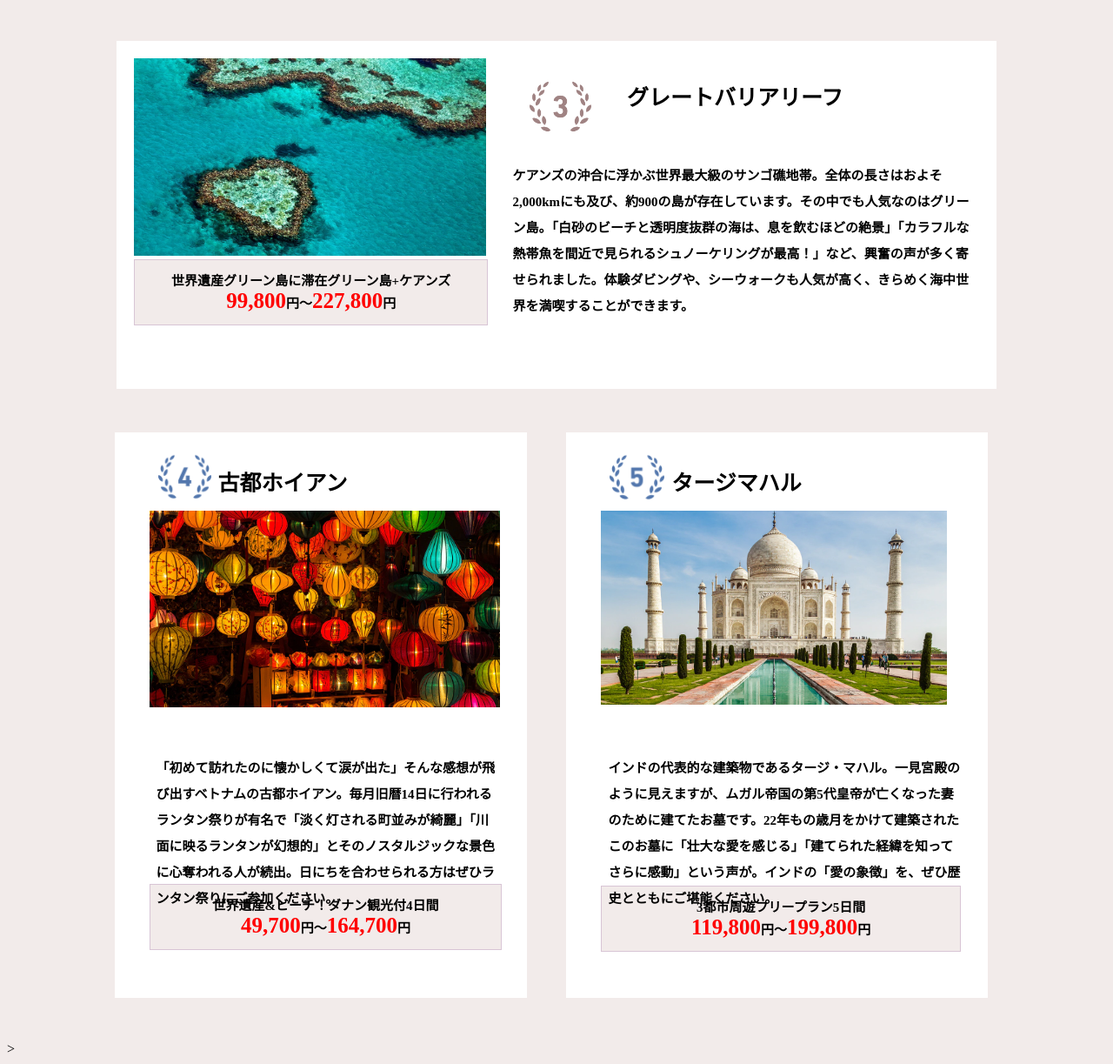
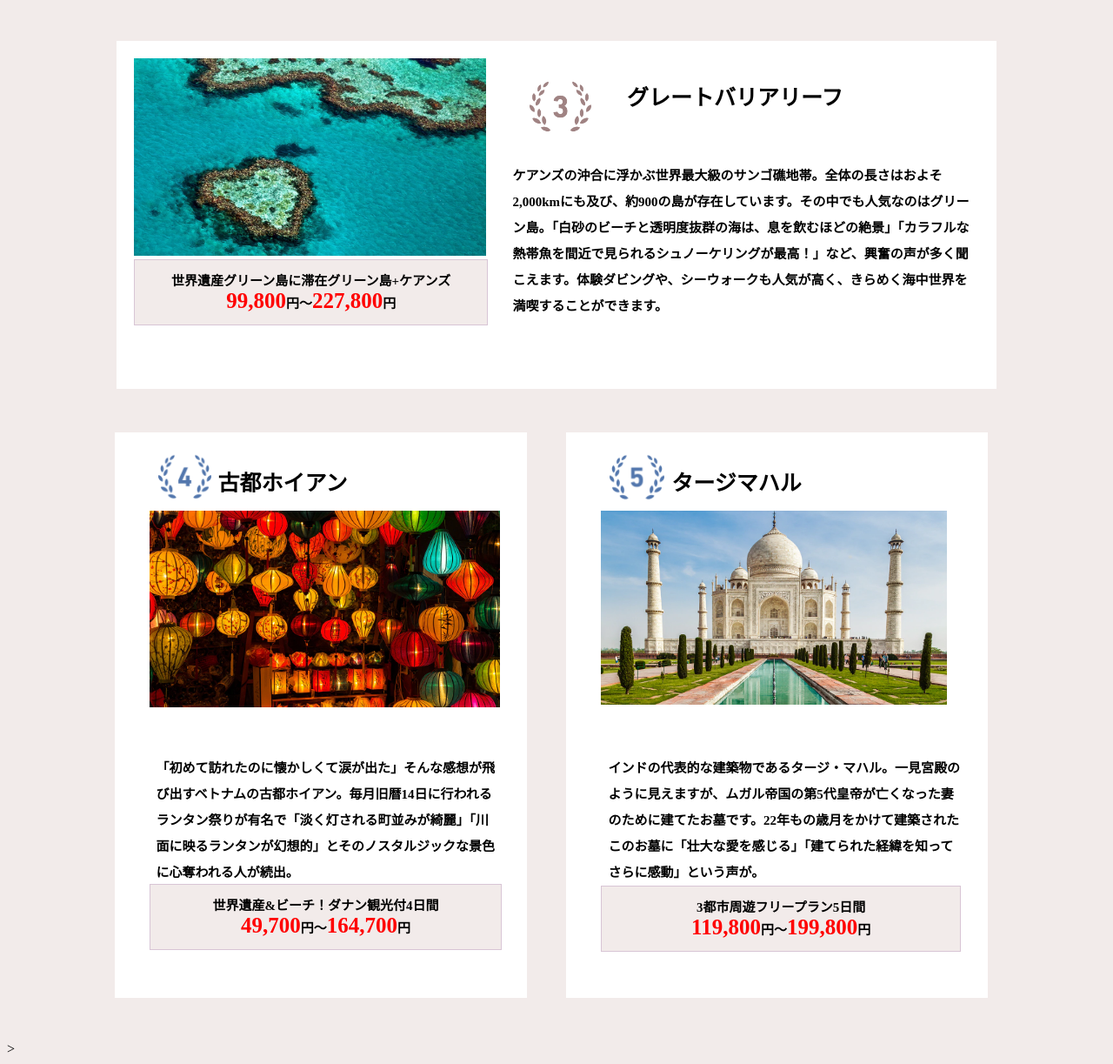
Before and after one commit to hasy84/portfolio, a plain HTML site: page index.html in a window 1280 px wide. Shown: the part 1628-2851 px from the top of the page at 87% size. Drawn offline with Linux system fonts and the light colour scheme.

Commit message:
Update index.html

```diff
--- a/index.html
+++ b/index.html
@@ -33,7 +33,7 @@
         <div class="rankimage">
             <img src="rank01.png">
             <h3>モンサンミッシェルとその湾</h3>
-            <h4>ノルマンディーの湾にそびえる修道院。幻想的な姿で佇むモンサンミッシェルに「絵を観ているようだった」「夜のライトアップされた景色が神秘的！」などの声が多く集まりました。また、モンサンミッシェルは長い年月をかけて増築が重ねられ、中世の様々な建築様式が混ざり合っているのも特徴の1つです。「積み重ねてきた歴史に思いを馳せ、泣きそうになった」という人も。ぜひ歴史を調べてから、訪れてみてください。
+            <h4>ノルマンディーの湾にそびえる修道院。幻想的な姿で佇むモンサンミッシェルに「絵を観ているようだった」「夜のライトアップされた景色が神秘的！」などの声が多く集まりました。また、モンサンミッシェルは長い年月をかけて増築が重ねられ、中世の様々な建築様式が混ざり合っているのも特徴の1つです。「積み重ねてきた歴史に思いを馳せ、泣きそうになった」という人も。ぜひ歴史を調べてから。
             </h4>
         </div>
     </div>
@@ -67,7 +67,7 @@
         <div class="rankimage">
             <img src="rank03.png">
             <h3>グレートバリアリーフ</h3>
-            <h4>ケアンズの沖合に浮かぶ世界最大級のサンゴ礁地帯。全体の長さはおよそ2,000kmにも及び、約900の島が存在しています。その中でも人気なのはグリーン島。「白砂のビーチと透明度抜群の海は、息を飲むほどの絶景」「カラフルな熱帯魚を間近で見られるシュノーケリングが最高！」など、興奮の声が多く寄せられました。体験ダビングや、シーウォークも人気が高く、きらめく海中世界を満喫することができます。
+            <h4>ケアンズの沖合に浮かぶ世界最大級のサンゴ礁地帯。全体の長さはおよそ2,000kmにも及び、約900の島が存在しています。その中でも人気なのはグリーン島。「白砂のビーチと透明度抜群の海は、息を飲むほどの絶景」「カラフルな熱帯魚を間近で見られるシュノーケリングが最高！」など、興奮の声が多く聞こえます。体験ダビングや、シーウォークも人気が高く、きらめく海中世界を満喫することができます。
             </h4>
         </div>
     </div>
@@ -88,7 +88,7 @@
                 <img src="rank04.png">
                 <h3 class="h3small">古都ホイアン</h3>
                 <h4 class="h4small">
-                    「初めて訪れたのに懐かしくて涙が出た」そんな感想が飛び出すベトナムの古都ホイアン。毎月旧暦14日に行われるランタン祭りが有名で「淡く灯される町並みが綺麗」「川面に映るランタンが幻想的」とそのノスタルジックな景色に心奪われる人が続出。日にちを合わせられる方はぜひランタン祭りにご参加ください。
+                    「初めて訪れたのに懐かしくて涙が出た」そんな感想が飛び出すベトナムの古都ホイアン。毎月旧暦14日に行われるランタン祭りが有名で「淡く灯される町並みが綺麗」「川面に映るランタンが幻想的」とそのノスタルジックな景色に心奪われる人が続出。
                 </h4>
             </div>
 
@@ -109,7 +109,7 @@
                 <img src="rank05.png">
                 <h3 class="h3small">タージマハル</h3>
                 <h4 class="h4small">
-                    インドの代表的な建築物であるタージ・マハル。一見宮殿のように見えますが、ムガル帝国の第5代皇帝が亡くなった妻のために建てたお墓です。22年もの歳月をかけて建築されたこのお墓に「壮大な愛を感じる」「建てられた経緯を知ってさらに感動」という声が。インドの「愛の象徴」を、ぜひ歴史とともにご堪能ください。
+                    インドの代表的な建築物であるタージ・マハル。一見宮殿のように見えますが、ムガル帝国の第5代皇帝が亡くなった妻のために建てたお墓です。22年もの歳月をかけて建築されたこのお墓に「壮大な愛を感じる」「建てられた経緯を知ってさらに感動」という声が。
                 </h4>
             </div>
         </div>
```
